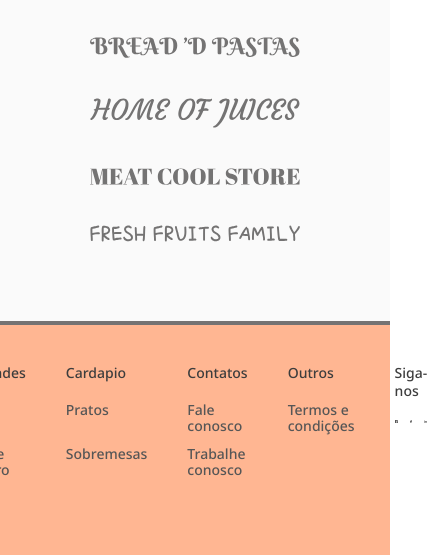
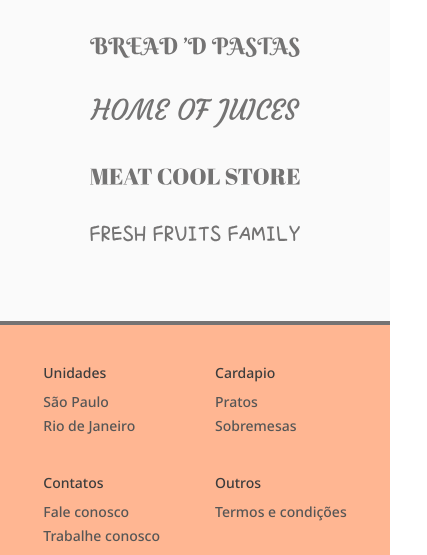
Before and after one commit to JoaoAntonioo87/JoaoRestaurants, a plain HTML site: page index.html in a window 390 px wide. Shown: the part 919-1474 px from the top of the page, 427 px wide, since content can reach past the window. Drawn offline with nearby package versions, Linux system fonts and the light colour scheme.

Commit message:
Footer responsivo

```diff
--- a/css/global/footer.css
+++ b/css/global/footer.css
@@ -41,5 +41,39 @@
   display: flex;
 }
 .footer-conteudo .footer-fim {
+  text-align: center;
   padding-bottom: 40px;
 }
+@media (max-width: 1000px) {
+  .footer-links li {
+    gap: 12px;
+  }
+  .footer-links div {
+    gap: 8px;
+  }
+}
+@media (max-width: 800px) {
+  .footer-links {
+    /* max-width: 440px; */
+    flex-wrap: wrap;
+    justify-content: center;
+  }
+}
+
+@media (max-width: 600px) {
+  .footer-links {
+    max-width: auto;
+    justify-content: space-evenly;
+  }
+}
+
+@media (max-width: 450px) {
+  .footer-links {
+    display: grid;
+    grid-template-columns: 1fr 1fr;
+  }
+  .footer-links li:last-child {
+    grid-column: span 2;
+    justify-content: center;
+  }
+}
```
